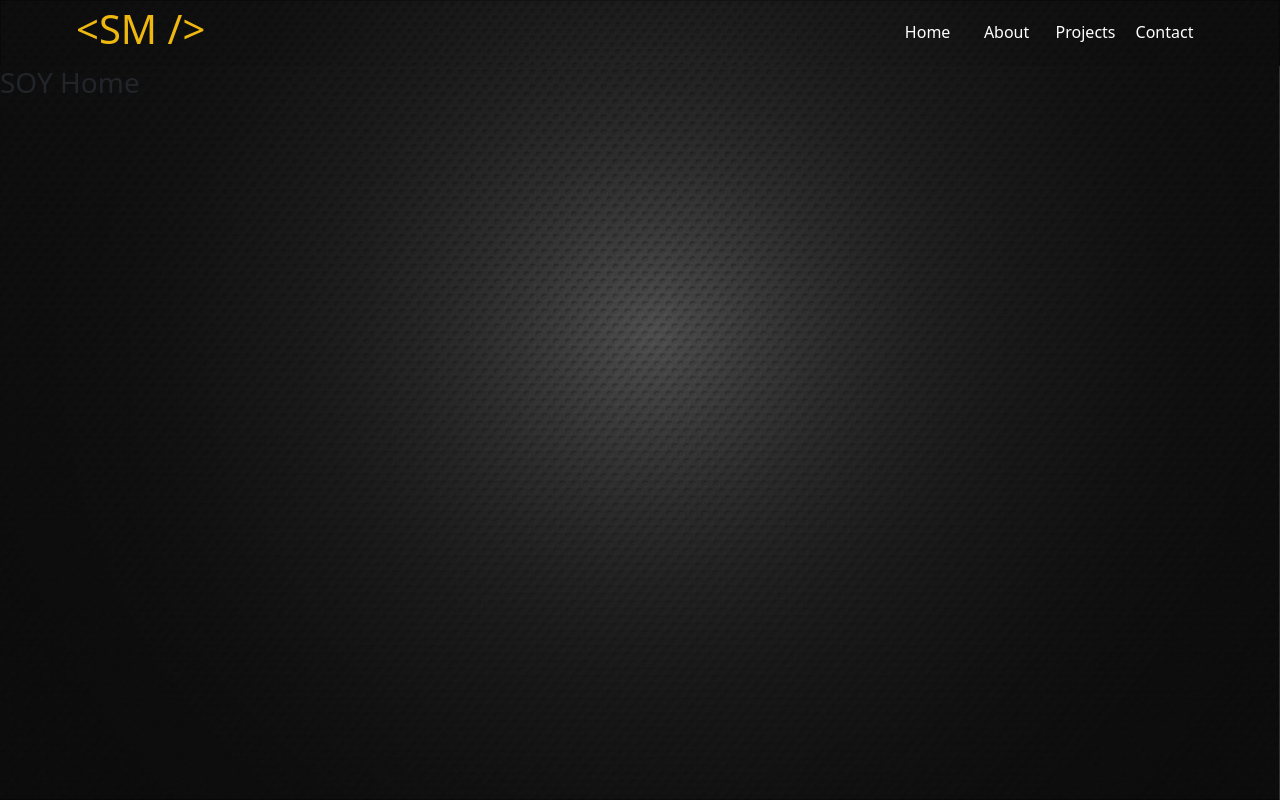
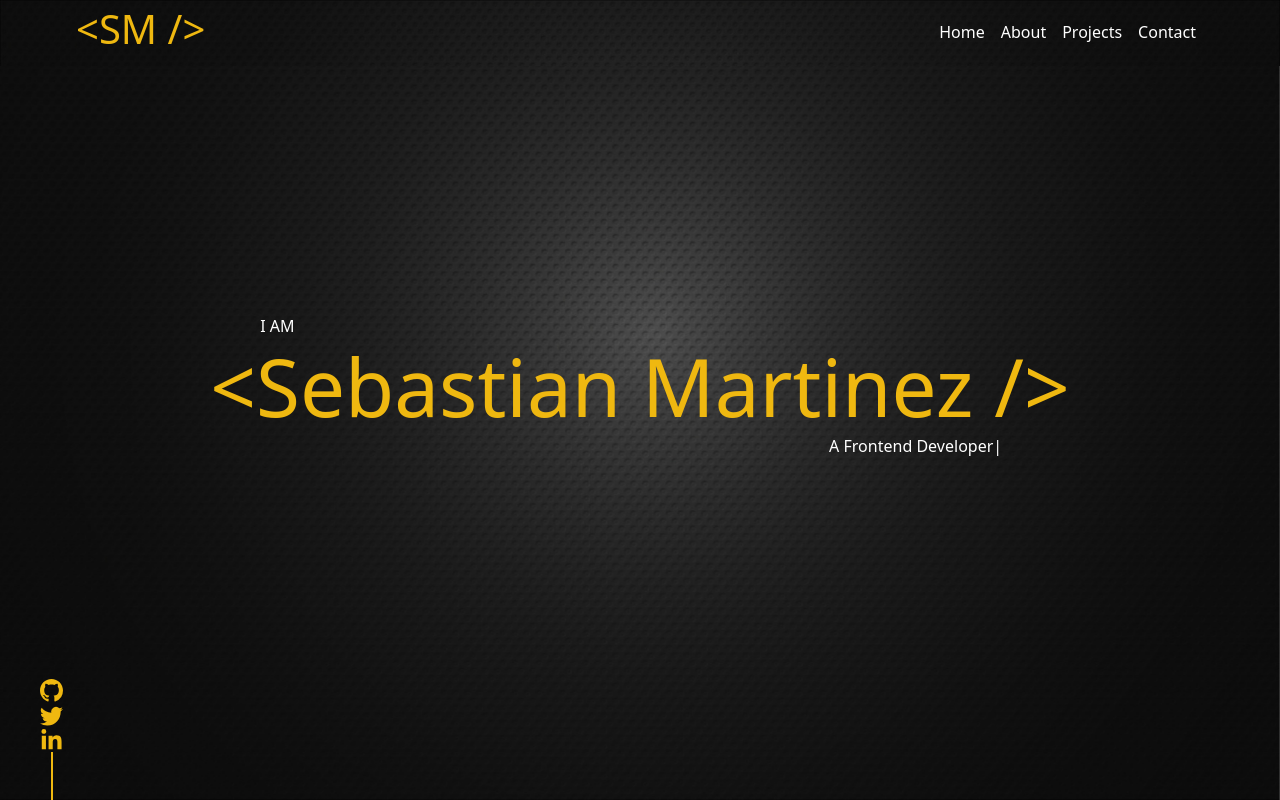
Before and after one commit to msebasv/portafoliov2, a React (Create React App) app: page / in a window 1280 px wide. Built offline with nearby package versions, Linux system fonts and the light colour scheme.

Commit message:
Edit navbar and add page home

```diff
--- a/src/Layout/index.js
+++ b/src/Layout/index.js
@@ -1,6 +1,8 @@
 import React from "react";
 
 import NavbarMenu from "../components/NavbarMenu";
+import PageTransition from "../components/PageTransition";
+import SocialMedia from "../components/SocialMedia";
 
 import { Outlet } from "react-router-dom";
 
@@ -13,7 +15,10 @@ const Layout = () => {
         <NavbarMenu />
       </header>
       <main>
-        <Outlet />
+        <PageTransition>
+          <Outlet />
+          <SocialMedia />
+        </PageTransition>
       </main>
     </div>
   );
--- a/src/components/NavbarMenu/index.css
+++ b/src/components/NavbarMenu/index.css
@@ -19,7 +19,6 @@ a {
 }
 
 .nav-container {
-  width: 28%;
   display: flex;
   justify-content: space-between;
 }
@@ -103,13 +102,16 @@ a {
     flex-direction: column !important;
     margin: 0px;
     position: fixed;
-    top: 70px;
+    /* top: 46px; */
+    top: 55px;
     width: 100%;
     padding: 20px 0;
-    height: calc(100% - 70px);
+    height: calc(100% - 55px);
     overflow-y: auto;
     left: 100%;
     transition: all 0.5s;
+    z-index: 1000;
+    border: 0.1px solid #101010;
   }
 
   .nav-menu-visible {
@@ -141,3 +143,11 @@ a {
     z-index: 100;
   }
 }
+
+@media (max-width: 560px) {
+  .nav-container {
+    top: 46px;
+    height: calc(100% - 46px);
+    padding: 10px 0;
+  }
+}
--- /dev/null
+++ b/src/components/PageTransition/index.js
@@ -0,0 +1,22 @@
+import { motion } from "framer-motion";
+
+const animationConfiguration = {
+  initial: { opacity: 0 },
+  transition: { duration: 1 },
+  animate: { opacity: 1 },
+  exit: { opacity: 0 },
+};
+const PageTransition = ({ children }) => {
+  return (
+    <motion.div
+      variants={animationConfiguration}
+      initial="initial"
+      animate="animate"
+      exit="exit"
+      transition="transition"
+    >
+      {children}
+    </motion.div>
+  );
+};
+export default PageTransition;
--- /dev/null
+++ b/src/components/SocialMedia/index.css
@@ -0,0 +1,48 @@
+.container-social {
+  display: flex;
+  flex-direction: column;
+  align-items: center;
+  position: fixed;
+  bottom: 0;
+  left: 2.5rem;
+  z-index: 3;
+}
+
+.github {
+  font-size: 23px;
+  color: #efb810;
+}
+
+.github:hover {
+  cursor: pointer;
+  transform: scale(1.5);
+  transition: all 0.8s ease-in-out 0s;
+}
+
+.twitter {
+  font-size: 23px;
+  color: #efb810;
+}
+
+.twitter:hover {
+  cursor: pointer;
+  transform: scale(1.5);
+  transition: all 0.8s ease-in-out 0s;
+}
+
+.linkedin {
+  font-size: 23px;
+  color: #efb810;
+}
+
+.linkedin:hover {
+  cursor: pointer;
+  transform: scale(1.5);
+  transition: all 0.8s ease-in-out 0s;
+}
+
+.line-contact {
+  width: 2px;
+  height: 3rem;
+  background-color: #efb810;
+}
--- /dev/null
+++ b/src/components/SocialMedia/index.js
@@ -0,0 +1,60 @@
+import React from "react";
+
+import { motion } from "framer-motion";
+
+import { BsGithub, BsLinkedin, BsTwitter } from "react-icons/bs";
+import { FaLinkedinIn } from "react-icons/fa";
+
+import "./index.css";
+
+const SocialMedia = () => {
+  return (
+    <motion.div
+      transition={{ duration: 1 }}
+      exit={{ opacity: 0 }}
+      className="container-social"
+    >
+      <motion.div
+        initial={{ transform: "scale(0)" }}
+        animate={{ scale: [0, 1, 1.5, 1] }}
+        transition={{ type: "spring", duration: 1, delay: 1 }}
+      >
+        <a href="https://github.com/msebasv" target="blank">
+          <BsGithub className="github" />
+        </a>
+      </motion.div>
+      <motion.div
+        initial={{ transform: "scale(0)" }}
+        animate={{ scale: [0, 1, 1.5, 1] }}
+        transition={{ type: "spring", duration: 1, delay: 1.2 }}
+      >
+        <BsTwitter className="twitter" />
+      </motion.div>
+      <motion.div
+        initial={{ transform: "scale(0)" }}
+        animate={{ scale: [0, 1, 1.5, 1] }}
+        transition={{ type: "spring", duration: 1, delay: 1.4 }}
+      >
+        <a href="https://www.linkedin.com/in/msebasv/" target="blank">
+          <FaLinkedinIn className="linkedin" />
+        </a>
+      </motion.div>
+      <motion.div
+        className="line-contact"
+        initial={{
+          height: 0,
+        }}
+        animate={{
+          height: "3rem",
+        }}
+        transition={{
+          type: "spring",
+          duration: 1,
+          delay: 0.8,
+        }}
+      />
+    </motion.div>
+  );
+};
+
+export default SocialMedia;
--- /dev/null
+++ b/src/components/TextHome/index.css
@@ -0,0 +1,78 @@
+.text-home-container {
+  display: flex;
+  height: 80vh;
+  justify-content: center;
+  flex-direction: column;
+  color: #ffffff;
+}
+
+.text-i-am {
+  margin: 0 0 0 50px;
+}
+
+.text-home-title {
+  margin: 0;
+  color: #efb810;
+  font-size: 5rem;
+}
+
+.Typewriter {
+  display: flex;
+  margin-left: 72%;
+}
+
+@media (max-width: 890px) {
+  .text-home-title {
+    font-size: 4rem;
+  }
+
+  .text-i-am {
+    margin: 0 0 0 40px;
+  }
+}
+
+@media (max-width: 685px) {
+  .text-home-title {
+    font-size: 3rem;
+  }
+
+  .Typewriter {
+    font-size: 15px;
+    margin-left: 60%;
+  }
+
+  .text-i-am {
+    margin: 0 0 0 30px;
+    font-size: 15px;
+  }
+}
+
+@media (max-width: 515px) {
+  .text-home-title {
+    font-size: 2rem;
+  }
+  .Typewriter {
+    font-size: 12px;
+    margin-left: 55%;
+  }
+
+  .text-i-am {
+    margin: 0 0 0 20px;
+    font-size: 12px;
+  }
+}
+
+@media (max-width: 341px) {
+  .text-home-title {
+    font-size: 25px;
+  }
+  .Typewriter {
+    font-size: 10px;
+    margin-left: 46%;
+  }
+
+  .text-i-am {
+    margin: 0 0 0 20px;
+    font-size: 10px;
+  }
+}
--- /dev/null
+++ b/src/components/TextHome/index.js
@@ -0,0 +1,30 @@
+import React from "react";
+
+import Typewriter from "typewriter-effect";
+
+import "./index.css";
+
+const TextHome = () => {
+  return (
+    <div className="text-home-container">
+      <p className="text-i-am">I AM</p>
+      <h1 className="text-home-title">{"<Sebastian Martinez />"}</h1>
+      <Typewriter
+        options={{
+          loop: true,
+          skipAddStyles: true,
+          wrapperClassName: "text-home-subtitle",
+        }}
+        onInit={(typewriter) => {
+          typewriter
+            .typeString("A Frontend Developer")
+            .pauseFor(2000)
+            .deleteAll()
+            .start();
+        }}
+      />
+    </div>
+  );
+};
+
+export default TextHome;
--- a/src/pages/Home/index.css
+++ b/src/pages/Home/index.css
@@ -0,0 +1,5 @@
+.container-home {
+  display: flex;
+  justify-content: center;
+  align-items: center;
+}
--- a/src/pages/Home/index.js
+++ b/src/pages/Home/index.js
@@ -1,11 +1,13 @@
 import React from "react";
+
+import TextHome from "../../components/TextHome";
 
 import "./index.css";
 
 const Home = () => {
   return (
-    <div>
-      <h3>SOY Home</h3>
+    <div className="container-home">
+      <TextHome />
     </div>
   );
 };
```
